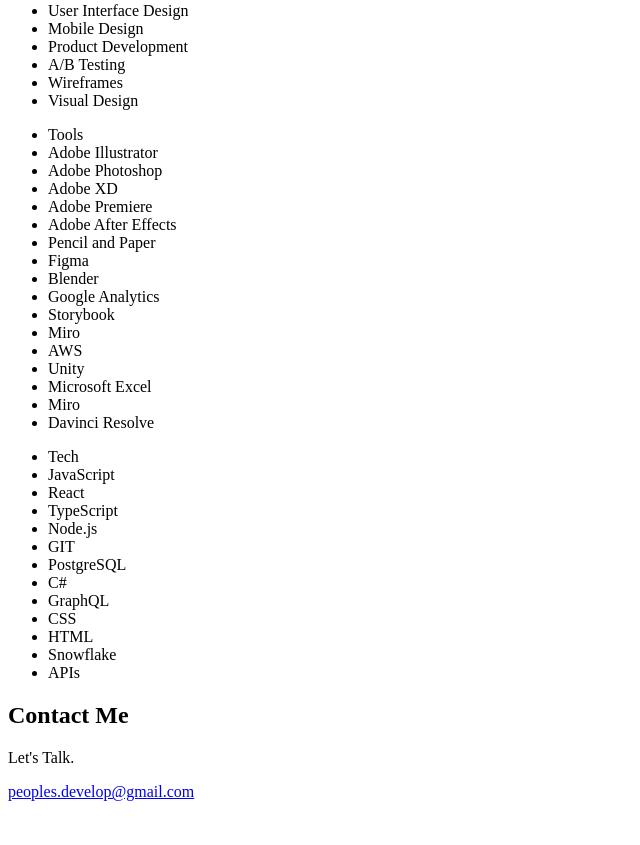
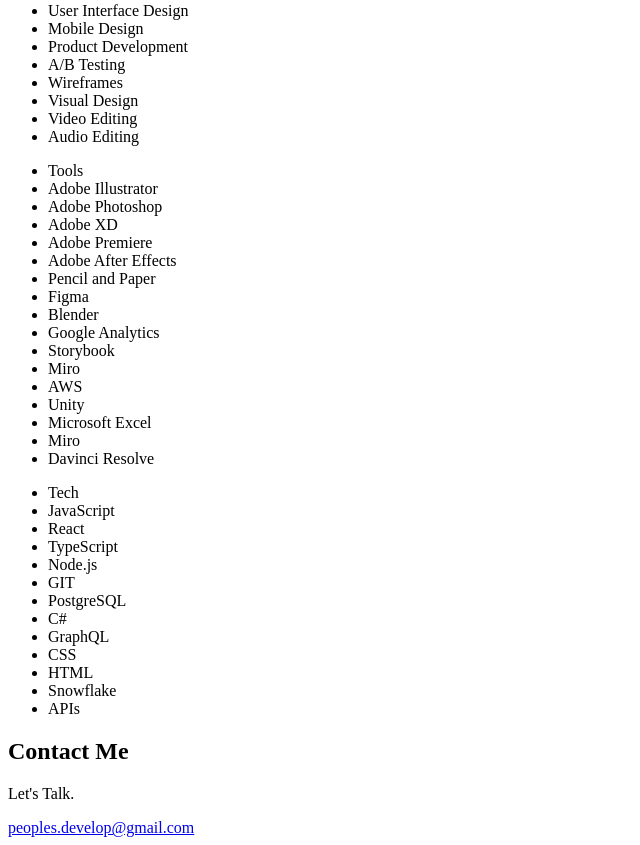
Before and after one commit to jmpeoples/horizon, a Next.js app: page /about in a window 1280 px wide. Shown: the part 1321-2166 px from the top of the page, without its empty margins (0-640 px from the left). Before the commit the page ends 2130 px from the top, so only its background shows below. Built offline with nearby package versions, Linux system fonts and the light colour scheme.

Commit message:
update skills

```diff
--- a/src/pages/about.jsx
+++ b/src/pages/about.jsx
@@ -159,6 +159,8 @@
                 <li>A/B Testing</li>
                 <li>Wireframes</li>
                 <li>Visual Design</li>
+                <li>Video Editing</li>
+                <li>Audio Editing</li>
               </ul>
 
               <ul className="mt-12 list-none text-lg text-neutral-400 dark:text-neutral-400">
```
